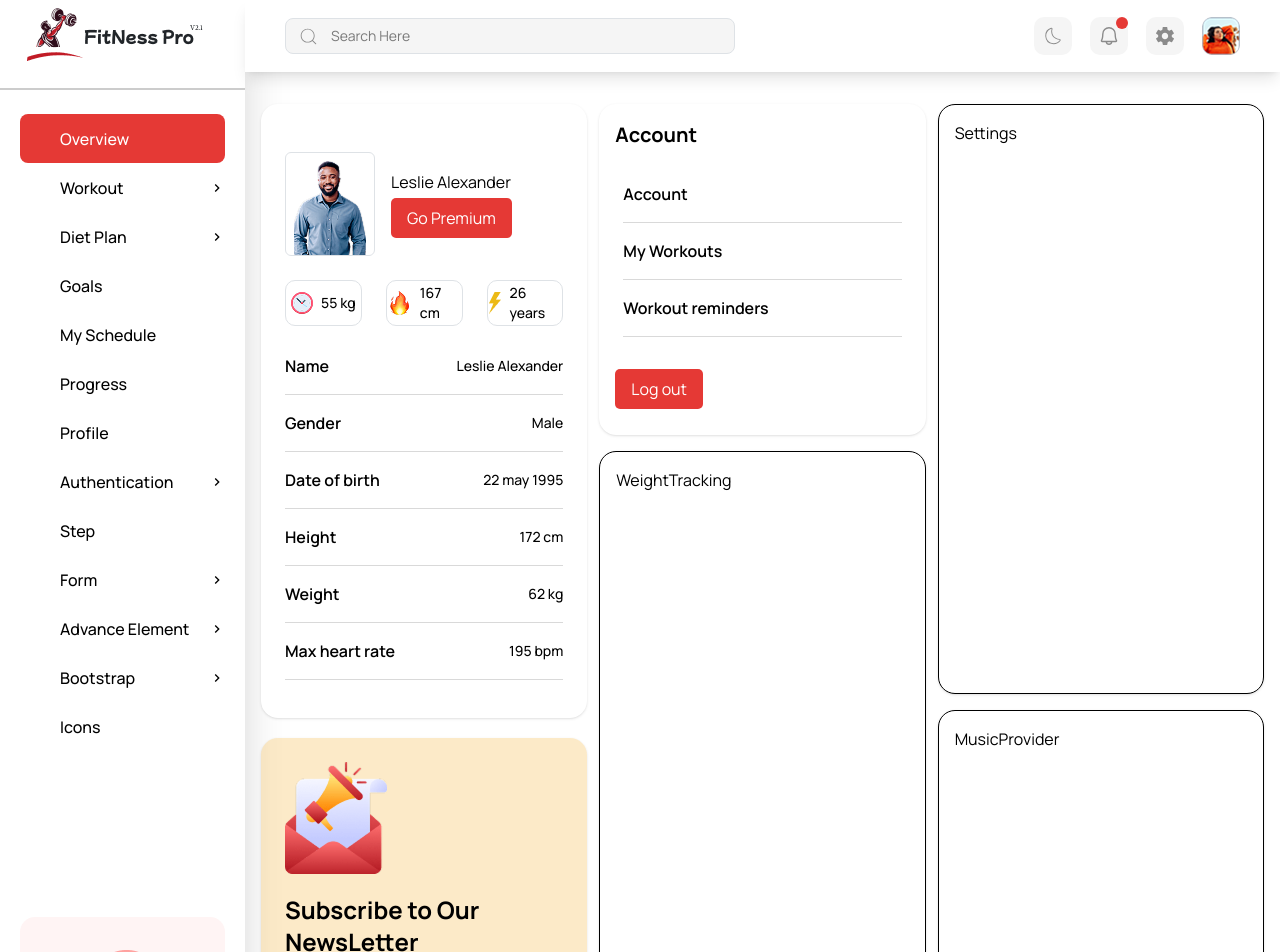
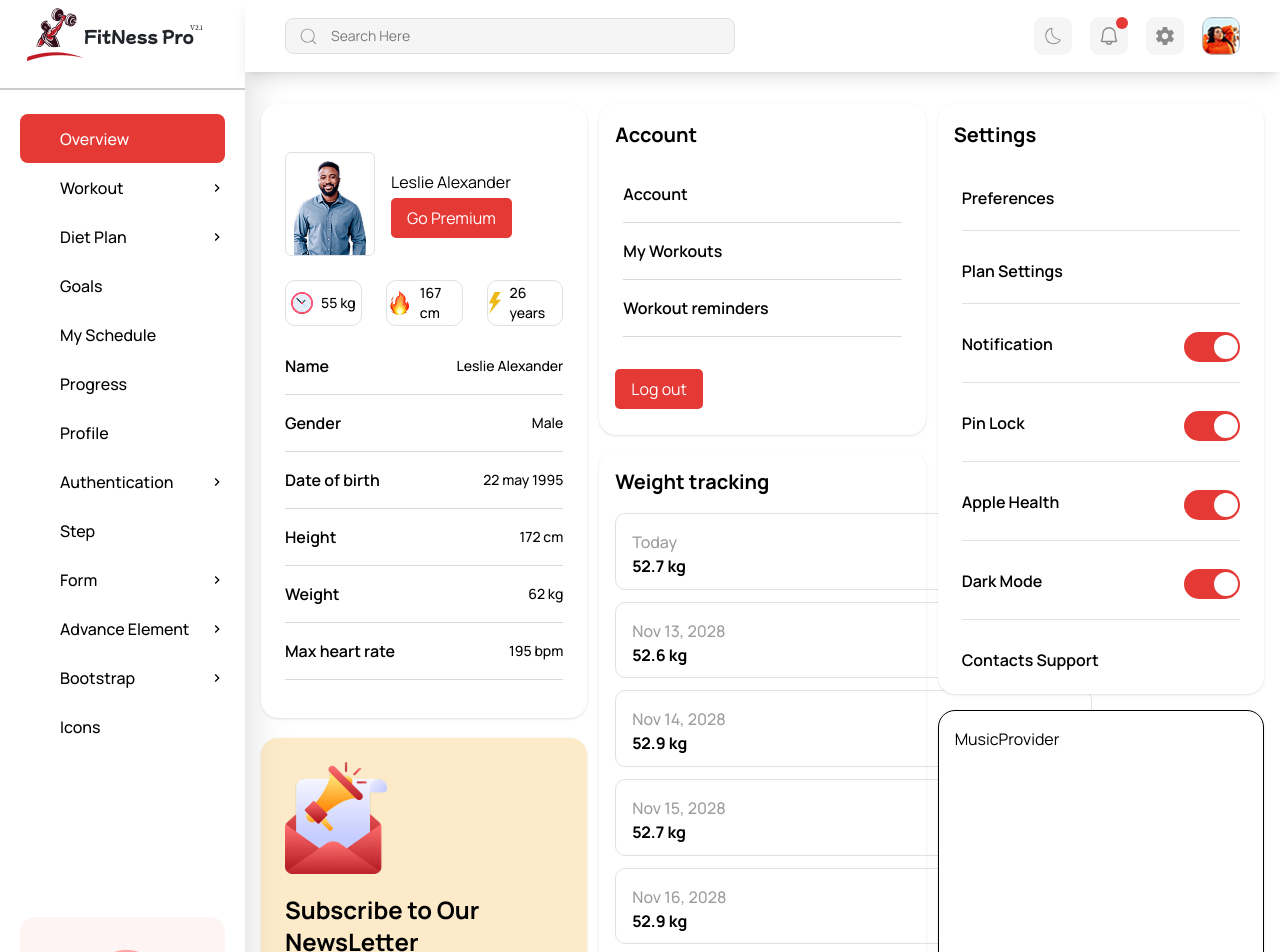
Before and after one commit to chiamakauyanna/dashboard_UI, a React (Vite) app in the folder fitness_platform/: page /profile in a window 1280 px wide. Shown: the top 952 px of the page. Built offline with nearby package versions, Linux system fonts and the light colour scheme.

Commit message:
Added weight tracking details, and settings

```diff
--- /dev/null
+++ b/fitness_platform/src/components/common/ToggleButton.jsx
@@ -0,0 +1,24 @@
+import { useState } from "react";
+
+const ToggleButton = () => {
+  const [toggle, setToggle] = useState(false);
+
+  const handleToggle = () => {
+    setToggle((prev) => !prev);
+  };
+
+  return (
+    <>
+      <div
+        className={`${toggle ? "bg-[#F5F5F5]" : "bg-accent "} flex h-7.5 w-14 cursor-pointer items-center rounded-full px-0.5`}
+        onClick={handleToggle}
+      >
+        <div
+          className={`h-6 w-6 rounded-full bg-white transition-transform duration-300 ${toggle ? "" : "translate-x-7"} `}
+        ></div>
+      </div>
+    </>
+  );
+};
+
+export default ToggleButton;
--- a/fitness_platform/src/components/profile/Settings.jsx
+++ b/fitness_platform/src/components/profile/Settings.jsx
@@ -1,7 +1,49 @@
+import ToggleButton from "../common/ToggleButton";
+
 const Settings = () => {
   return (
-    <div className='rounded-[17px] bg-white shadow border p-4 mt-4 h-147.5'>Settings</div>
-  )
-}
+    <div className="mt-4 h-147.5 rounded-[17px] bg-white p-4 shadow">
+      <p className="mb-4 text-[20px] font-bold">Settings</p>
 
-export default Settings
+      <div className="mb-8 space-y-2 px-2">
+        <div className="border-secondary border-b py-5">
+          <p className="font-semibold">Preferences</p>
+        </div>
+
+        <div className="border-secondary border-b py-5">
+          <p className="font-semibold">Plan Settings</p>
+        </div>
+
+        <div className="border-secondary flex justify-between border-b py-5">
+          <p className="font-semibold">Notification</p>
+          {/* toggle button */}
+          <ToggleButton />
+        </div>
+
+        <div className="border-secondary flex justify-between border-b py-5">
+          <p className="font-semibold">Pin Lock</p>
+          {/* toggle button */}
+          <ToggleButton />
+        </div>
+
+        <div className="border-secondary flex justify-between border-b py-5">
+          <p className="font-semibold">Apple Health</p>
+          {/* toggle button */}
+          <ToggleButton />
+        </div>
+
+        <div className="border-secondary flex justify-between border-b py-5">
+          <p className="font-semibold">Dark Mode</p>
+          {/* toggle button */}
+          <ToggleButton />
+        </div>
+
+        <div className="py-5">
+          <p className="font-semibold">Contacts Support</p>
+        </div>
+      </div>
+    </div>
+  );
+};
+
+export default Settings;
--- a/fitness_platform/src/components/profile/WeightTracking.jsx
+++ b/fitness_platform/src/components/profile/WeightTracking.jsx
@@ -1,7 +1,56 @@
+import WeightTrackingCard from "./cards/WeightTrackingCard";
+
 const WeightTracking = () => {
   return (
-    <div className='rounded-[17px] bg-white shadow border p-4 mt-4 h-[702.81px]'>WeightTracking</div>
-  )
-}
+    <div className="mt-4 h-[702.81px] rounded-[17px] bg-white p-4 shadow">
+      <p className="mb-4 text-[20px] font-bold">Weight tracking</p>
 
-export default WeightTracking
+      <div className="grid place-items-center">
+        <WeightTrackingCard
+          date="Today"
+          time="7:02"
+          weight="52.7 kg"
+          addition="+0.1 kg"
+        />
+        <WeightTrackingCard
+          date="Nov 13, 2028"
+          time="8:56"
+          weight="52.6 kg"
+          addition="-0.3 kg"
+        />
+        <WeightTrackingCard
+          date="Nov 14, 2028"
+          time="9:22"
+          weight="52.9 kg"
+          addition="+0.2 kg"
+        />
+        <WeightTrackingCard
+          date="Nov 15, 2028"
+          time="6:50"
+          weight="52.7 kg"
+          addition="-0.2 kg"
+        />
+        <WeightTrackingCard
+          date="Nov 16, 2028"
+          time="7:40"
+          weight="52.9 kg"
+          addition="-0.1 kg"
+        />
+        <WeightTrackingCard
+          date="Nov 17, 2028"
+          time="6:25"
+          weight="52.9 kg"
+          addition="-0.1 kg"
+        />
+        <WeightTrackingCard
+          date="Nov 15, 2028"
+          time="6:50"
+          weight="52.7 kg"
+          addition="-0.2 kg"
+        />
+      </div>
+    </div>
+  );
+};
+
+export default WeightTracking;
--- a/fitness_platform/src/components/profile/cards/WeightTrackingCard.jsx
+++ b/fitness_platform/src/components/profile/cards/WeightTrackingCard.jsx
@@ -1,7 +1,17 @@
-const WeightTrackingCard = () => {
+const WeightTrackingCard = ({ date, time, weight, addition }) => {
   return (
-    <div>WeightTrackingCard</div>
-  )
-}
+    <div className="border-secondary h-[76.69px] w-[476.33px] border rounded-[10px] p-4 mb-3">
+      <div className="flex items-center justify-between font-medium text-[#9D9D9D]">
+        <p>{date}</p>
+        <p>{time}</p>
+      </div>
 
-export default WeightTrackingCard
+      <div className="flex items-center justify-between pr-6 font-bold">
+        <p>{weight}</p>
+        <p>{addition}</p>
+      </div>
+    </div>
+  );
+};
+
+export default WeightTrackingCard;
```
